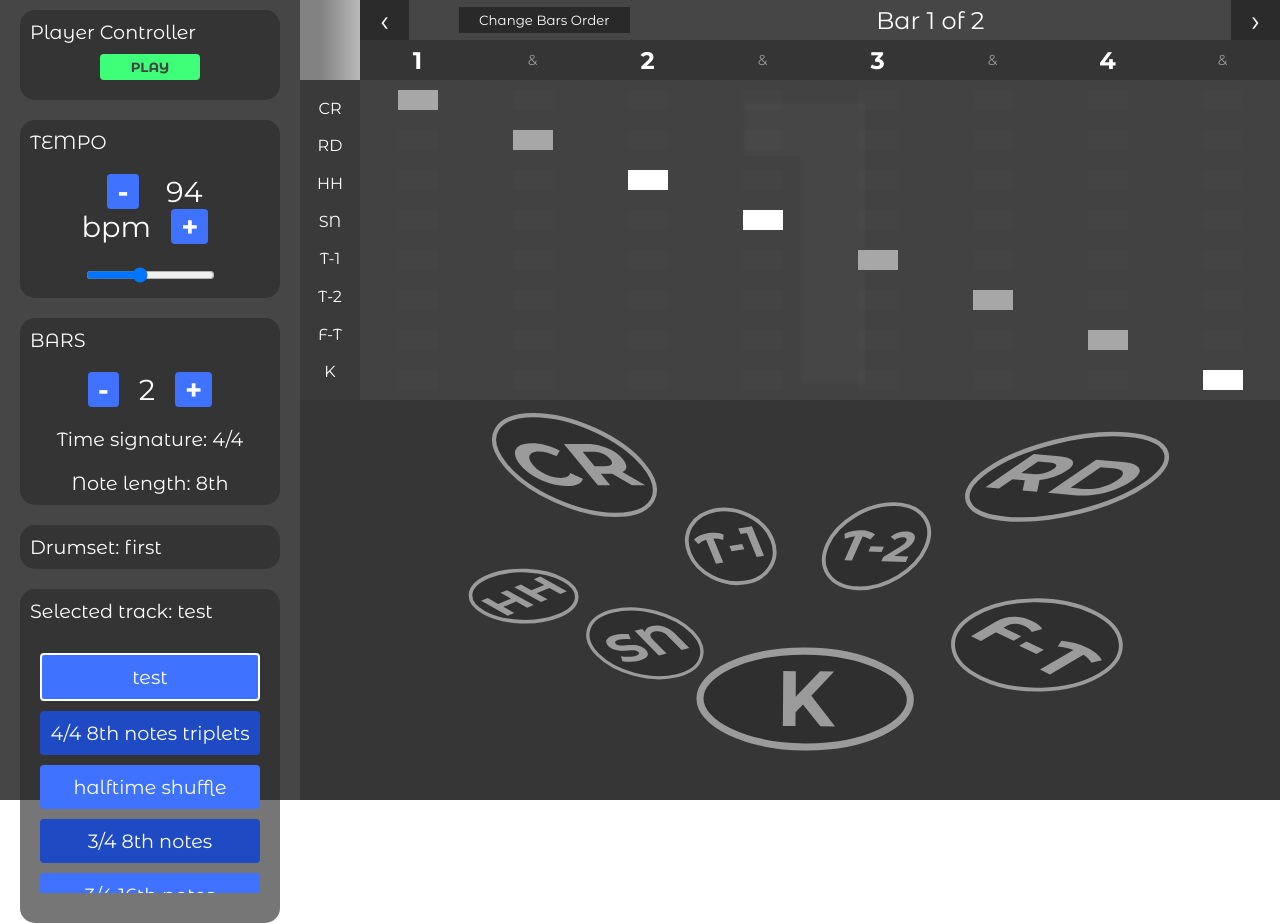
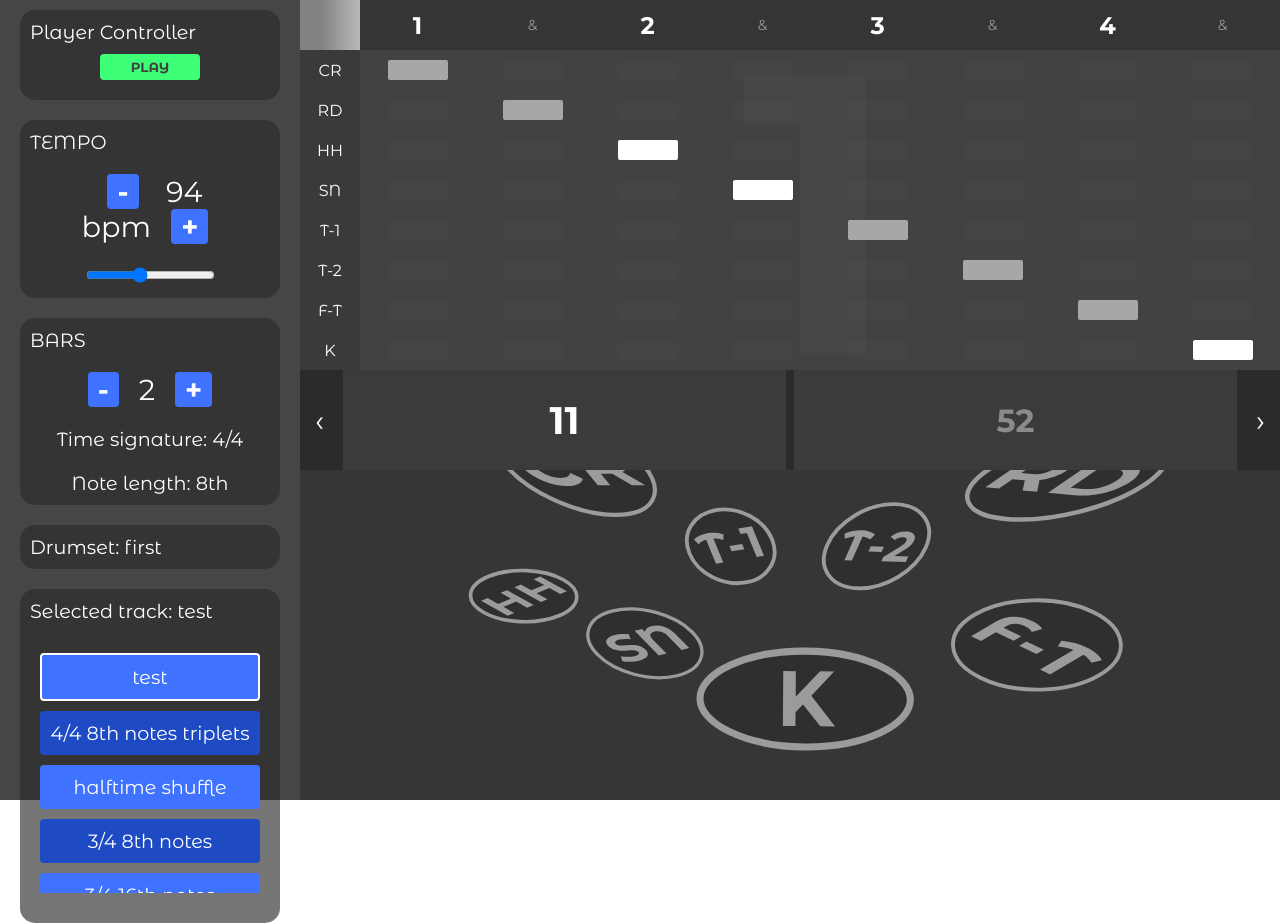
Before and after one commit to Desiak/Drumly, a React (Create React App) app: page / in a window 1280 px wide. Shown: the top 923 px of the page. Built offline with nearby package versions, Linux system fonts and the light colour scheme.

Commit message:
layout change: removed bar number section

```diff
--- a/src/components/ChangeOrder.js
+++ b/src/components/ChangeOrder.js
@@ -3,6 +3,7 @@ import NumberBox from './NumberBox'
 export default function ChangeOrder({innerRef,orderedTrack, handleDrag, handleDrop, navToBar, activeBarIndex}) {
     return (
         <div className="change-order-section" ref={innerRef}>
+                <button className="arrow arrow-prev" onClick={()=>navToBar("-")}>&#8249;</button>
                 <ul className="bars-order-list">
                 {orderedTrack
                 .sort((a,b)=>a.order-b.order)
@@ -16,6 +17,8 @@ export default function ChangeOrder({innerRef,orderedTrack, handleDrag, handleDr
                 barIndex={index}/>
                 })}
                 </ul>
+                <button className="arrow arrow-next" onClick={()=>navToBar("+")}>&#8250;</button>
+
                </div>
     )
 }
--- a/src/components/Player.js
+++ b/src/components/Player.js
@@ -285,14 +285,7 @@ useEffect(() => {
         navToBar={navToBar}
         activeBarIndex={currentBarNumber}/>
         <div className="progress-indicator" ref={progressBar}></div>
-        <div className="bar-number-wrapper wrapper">
-            <button className="arrow arrow-prev" onClick={()=>navToBar("-")}>&#8249;</button>
-            <button className="button reorganise-section-reveal" onClick={()=>{changeOrderSection.current.classList.toggle("hidden")}}>Change Bars Order</button>
 
-            <span className="bar-number">Bar {currentBarNumber+1} of {props.numOfBars}</span>
-            <button className="arrow arrow-next" onClick={()=>navToBar("+")}>&#8250;</button>
-
-        </div>
         <div className="beat-measure-wrapper wrapper">
             {measure}
         </div>
--- a/src/style/_player.scss
+++ b/src/style/_player.scss
@@ -21,17 +21,18 @@
 
     display: grid;
     grid-template-columns: 60px 1fr;
-    grid-template-rows: 40px 40px 1fr;
+    grid-template-rows: 50px 1fr 100px;
     grid-template-areas:
-        "empty bar-number"
         "empty beat-measure"
+        // "empty clear"
         "tracks-labels beat"
+        "beat-order beat-order"
     ;
     .wrapper{
         display: flex;
         flex-wrap: wrap;
         flex-direction: column;
-        justify-content: space-evenly;
+        justify-content: space-around;
 
     }
     .bar-number-wrapper{
@@ -146,23 +147,25 @@
     .change-order-section{
         position: absolute;
         width:100%;
-        height: 120px;
-        background-color: rgba(121, 121, 121, 0.295);
+        height: 100%;
+        background-color: rgb(43, 43, 43);
+        grid-area: beat-order;
         display: flex;
         justify-content: center;
         align-items: center;
         flex-wrap: wrap;
         transition: 0.3s;
         bottom:0;
-        &.hidden{
-            transform: translateY(100%);
-        }
+        z-index: 5;
+        // &.hidden{
+        //     transform: translateY(100%);
+        // }
         .bars-order-list{
-            flex-basis: 100%;
+            flex-basis: 92%;
             display: flex;
             height: 100%;
             justify-content: space-evenly;
-            padding: 0 50px;
+            // padding: 0 50px;
             align-items: center;
             .bar-box{
                 flex-basis: 100%;
@@ -224,6 +227,14 @@
                 }
             }
         }
+        .arrow{
+            height: 100%;
+            flex-basis: 4%;
+            border:none;
+            background-color: rgb(43, 43, 43);
+            font-size: 30px;
+            cursor: pointer;
+        }
     }
 }
 
@@ -241,8 +252,8 @@
         margin: 0 10px;
         // width:30px;
         flex-grow: 1;
-        max-width: 40px;
-
+        max-width: 60px;
+        border-radius: 2px;
         &.ghost-note{
             background-color:rgb(95, 95, 95);
         }
--- a/src/style/style.css
+++ b/src/style/style.css
@@ -46,11 +46,9 @@ body {
   display: grid;
   -ms-grid-columns: 60px 1fr;
       grid-template-columns: 60px 1fr;
-  -ms-grid-rows: 40px 40px 1fr;
-      grid-template-rows: 40px 40px 1fr;
-      grid-template-areas: "empty bar-number"
- "empty beat-measure"
- "tracks-labels beat";
+  -ms-grid-rows: 50px 1fr 100px;
+      grid-template-rows: 50px 1fr 100px;
+      grid-template-areas: "empty beat-measure" "tracks-labels beat" "beat-order beat-order";
 }
 
 .player-container .progress-indicator {
@@ -77,14 +75,11 @@ body {
   -webkit-box-direction: normal;
       -ms-flex-direction: column;
           flex-direction: column;
-  -webkit-box-pack: space-evenly;
-      -ms-flex-pack: space-evenly;
-          justify-content: space-evenly;
+  -ms-flex-pack: distribute;
+      justify-content: space-around;
 }
 
 .player-container .bar-number-wrapper {
-  -ms-grid-row: 1;
-  -ms-grid-column: 2;
   grid-area: bar-number;
   display: -webkit-box;
   display: -ms-flexbox;
@@ -140,7 +135,7 @@ body {
 
 .player-container .beat-measure-wrapper {
   background-color: #353535;
-  -ms-grid-row: 2;
+  -ms-grid-row: 1;
   -ms-grid-column: 2;
   grid-area: beat-measure;
   -webkit-box-align: center;
@@ -169,7 +164,7 @@ body {
 
 .player-container .tracks-labels-wrapper {
   background-color: #3a3a3a;
-  -ms-grid-row: 3;
+  -ms-grid-row: 2;
   -ms-grid-column: 1;
   grid-area: tracks-labels;
   z-index: 1;
@@ -180,7 +175,7 @@ body {
 }
 
 .player-container .beat-wrapper {
-  -ms-grid-row: 3;
+  -ms-grid-row: 2;
   -ms-grid-column: 2;
   grid-area: beat;
   -webkit-box-pack: unset;
@@ -241,8 +236,12 @@ body {
 .player-container .change-order-section {
   position: absolute;
   width: 100%;
-  height: 120px;
-  background-color: rgba(121, 121, 121, 0.295);
+  height: 100%;
+  background-color: #2b2b2b;
+  -ms-grid-row: 3;
+  -ms-grid-column: 1;
+  -ms-grid-column-span: 2;
+  grid-area: beat-order;
   display: -webkit-box;
   display: -ms-flexbox;
   display: flex;
@@ -257,16 +256,12 @@ body {
   -webkit-transition: 0.3s;
   transition: 0.3s;
   bottom: 0;
-}
-
-.player-container .change-order-section.hidden {
-  -webkit-transform: translateY(100%);
-          transform: translateY(100%);
+  z-index: 5;
 }
 
 .player-container .change-order-section .bars-order-list {
-  -ms-flex-preferred-size: 100%;
-      flex-basis: 100%;
+  -ms-flex-preferred-size: 92%;
+      flex-basis: 92%;
   display: -webkit-box;
   display: -ms-flexbox;
   display: flex;
@@ -274,7 +269,6 @@ body {
   -webkit-box-pack: space-evenly;
       -ms-flex-pack: space-evenly;
           justify-content: space-evenly;
-  padding: 0 50px;
   -webkit-box-align: center;
       -ms-flex-align: center;
           align-items: center;
@@ -360,6 +354,16 @@ body {
           box-shadow: inset 0px 0px 12px white !important;
 }
 
+.player-container .change-order-section .arrow {
+  height: 100%;
+  -ms-flex-preferred-size: 4%;
+      flex-basis: 4%;
+  border: none;
+  background-color: #2b2b2b;
+  font-size: 30px;
+  cursor: pointer;
+}
+
 .track {
   display: -webkit-box;
   display: -ms-flexbox;
@@ -380,7 +384,8 @@ body {
   -webkit-box-flex: 1;
       -ms-flex-positive: 1;
           flex-grow: 1;
-  max-width: 40px;
+  max-width: 60px;
+  border-radius: 2px;
 }
 
 .track .note.ghost-note {
```
Also changed, not shown: 1 other file (tests, documents, lock files or other folders).
